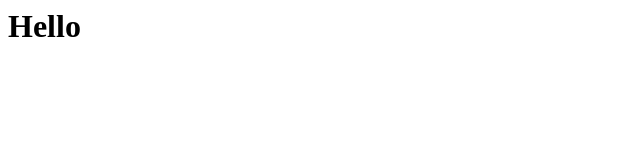
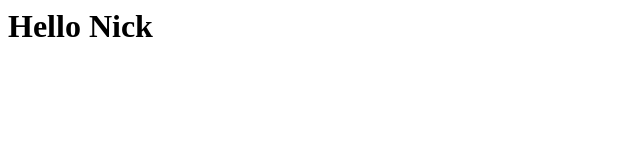
Before and after one commit to nickaharding/ldc-form, a plain HTML site: page index.html in a window 1280 px wide. Shown: the whole page, without its empty margins (0-640 px from the left). Drawn offline with Linux system fonts and the light colour scheme.

Commit message:
New Feature

```diff
--- a/index.html
+++ b/index.html
@@ -1 +1 @@
-<h1>Hello</h1>
+<h1>Hello Nick</h1>
```
